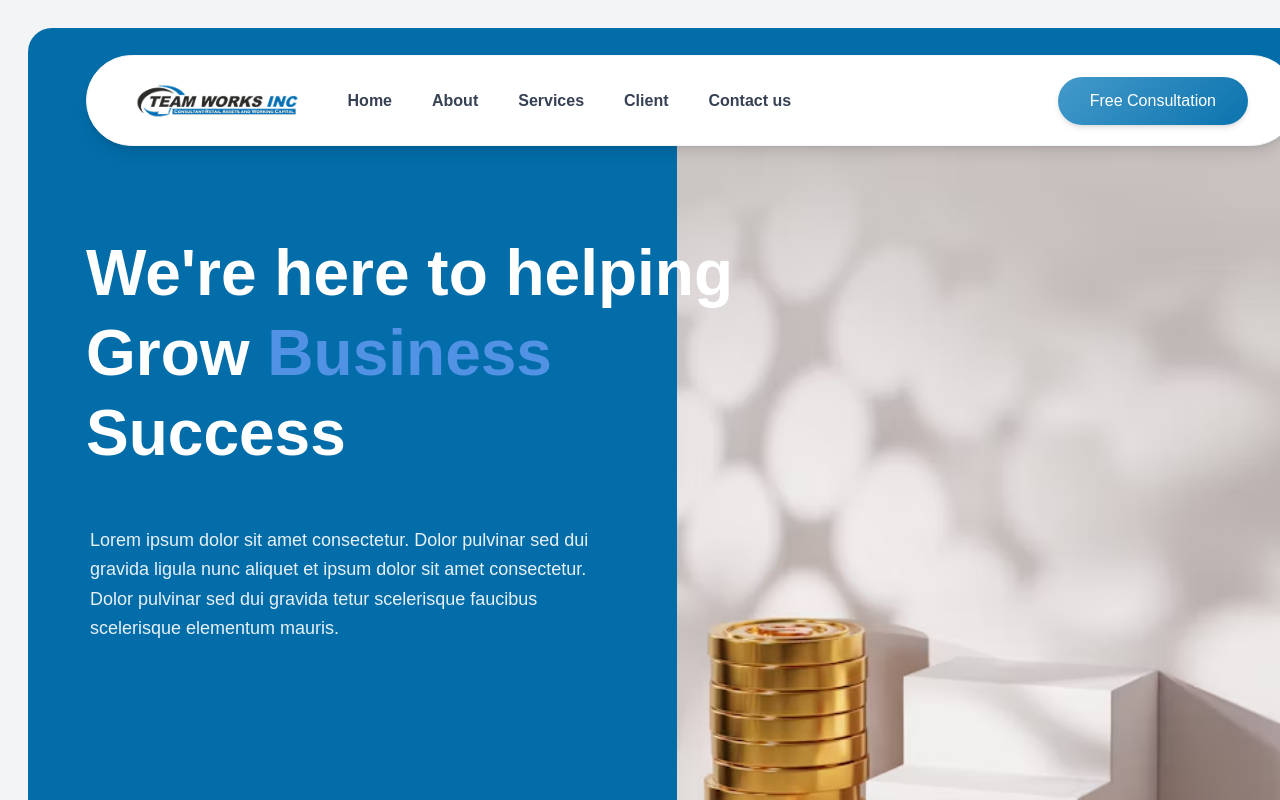
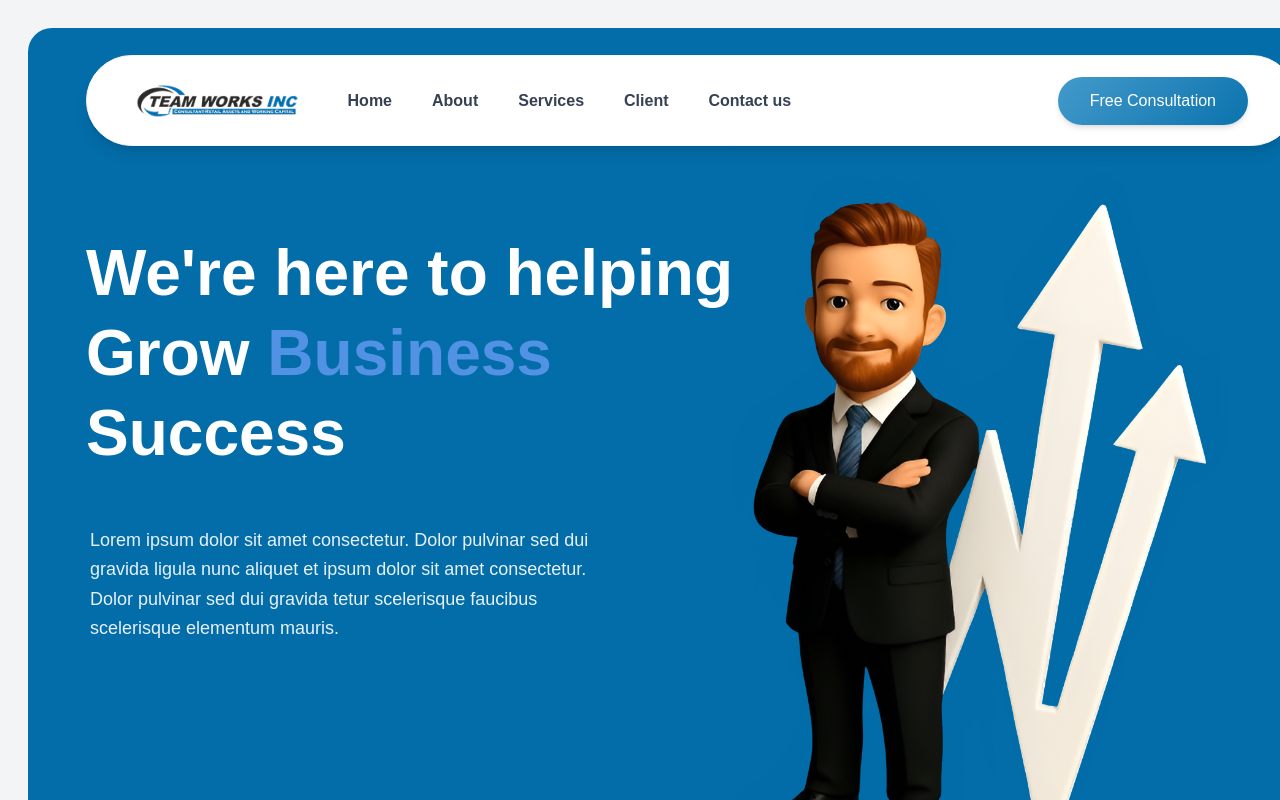
Before and after one commit to Anamiiikka/Team-works, a Next.js app: page / in a window 1280 px wide. Shown: the top 800 px of the page. Built offline with nearby package versions, Linux system fonts and the light colour scheme.

Commit message:
image update

```diff
--- a/src/components/Hero.jsx
+++ b/src/components/Hero.jsx
@@ -47,8 +47,8 @@ export default function Hero() {
           {/* Mobile Image */}
           <div className="mt-8 relative max-w-sm mx-auto">
             <Image
-              src="/financeimg.avif"
-              alt="Finance professional"
+              src="/finman.png"
+              alt="Professional consultant"
               width={400}
               height={500}
               className="w-full h-auto object-cover rounded-2xl"
@@ -147,19 +147,19 @@ export default function Hero() {
 
           {/* Right Content - Finance Image */}
           <div className="absolute" style={{
-            width: '674px',
-            height: '944px',
-            top: '101px',
-            left: '649px',
+            width: '580px',
+            height: '750px',
+            top: '120px',
+            left: '660px',
             opacity: 1,
             zIndex: 5
           }}>
             <Image
-              src="/financeimg.avif"
-              alt="Finance professional"
-              width={674}
-              height={944}
-              className="w-full h-full object-cover object-center"
+              src="/finman.png"
+              alt="Professional consultant"
+              width={580}
+              height={750}
+              className="w-full h-full object-contain object-center"
               priority
             />
           </div>
```
Also changed, not shown: public/finman.png (added).
